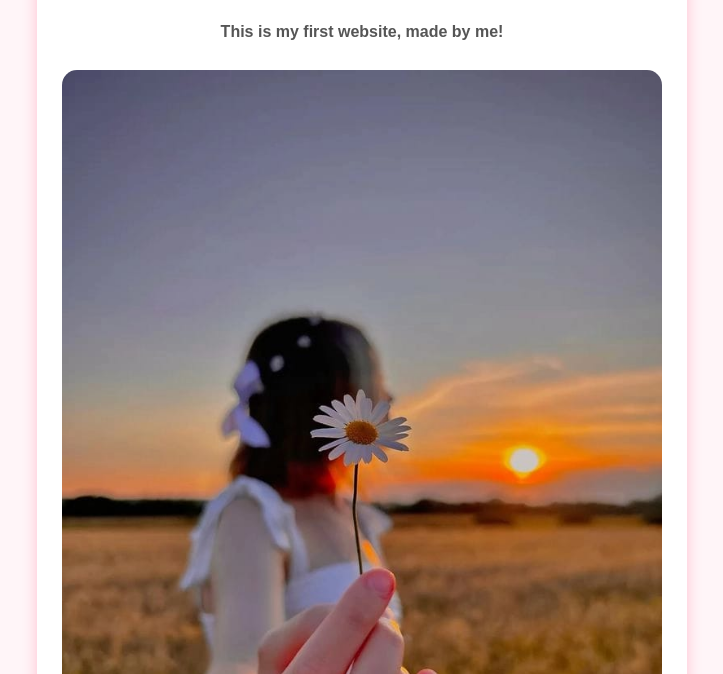
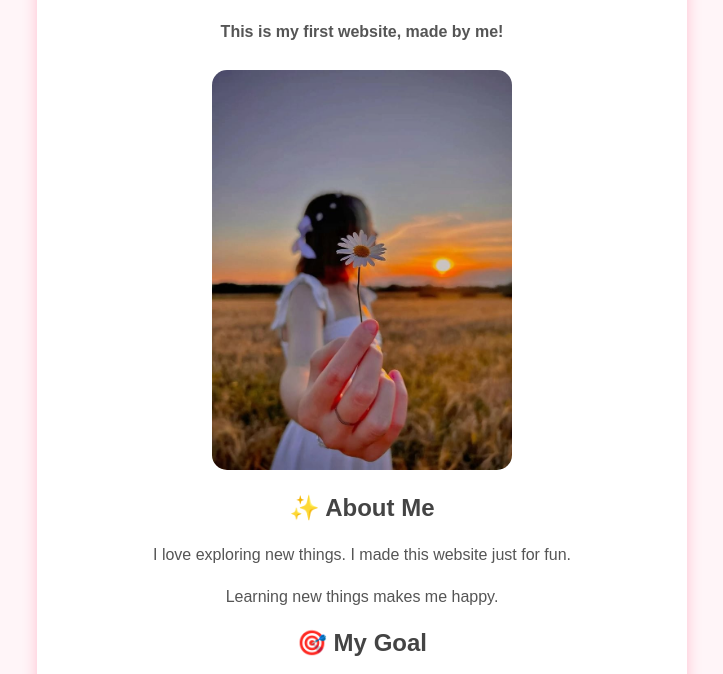
Before and after one commit to Amna-learns/my-first-project, a plain HTML site: page index.html in a window 1280 px wide. Shown: the part 115-789 px from the top of the page, without its empty margins (278-1001 px from the left). Drawn offline with Linux system fonts and the light colour scheme.

Commit message:
Adjust image width in index.html
Updated image width from 100% to 300 for better display.

```diff
--- a/index.html
+++ b/index.html
@@ -16,7 +16,7 @@ p { color: #555; line-height: 1.6; }
 <div class="box">
 <h1>Hello! I'm Amna! 👋</h1>
 <p><b>This is my first website, made by me!</b></p>
- <img src="flower.jpg.jpeg" width="100%" style="border-radius: 15px; margin-top: 10px;">
+ <img src="flower.jpg.jpeg" width="300" style="border-radius: 15px; margin-top: 10px;">
 
 <h2>✨ About Me</h2>
 <p>I love exploring new things. I made this website just for fun.</p>
```
